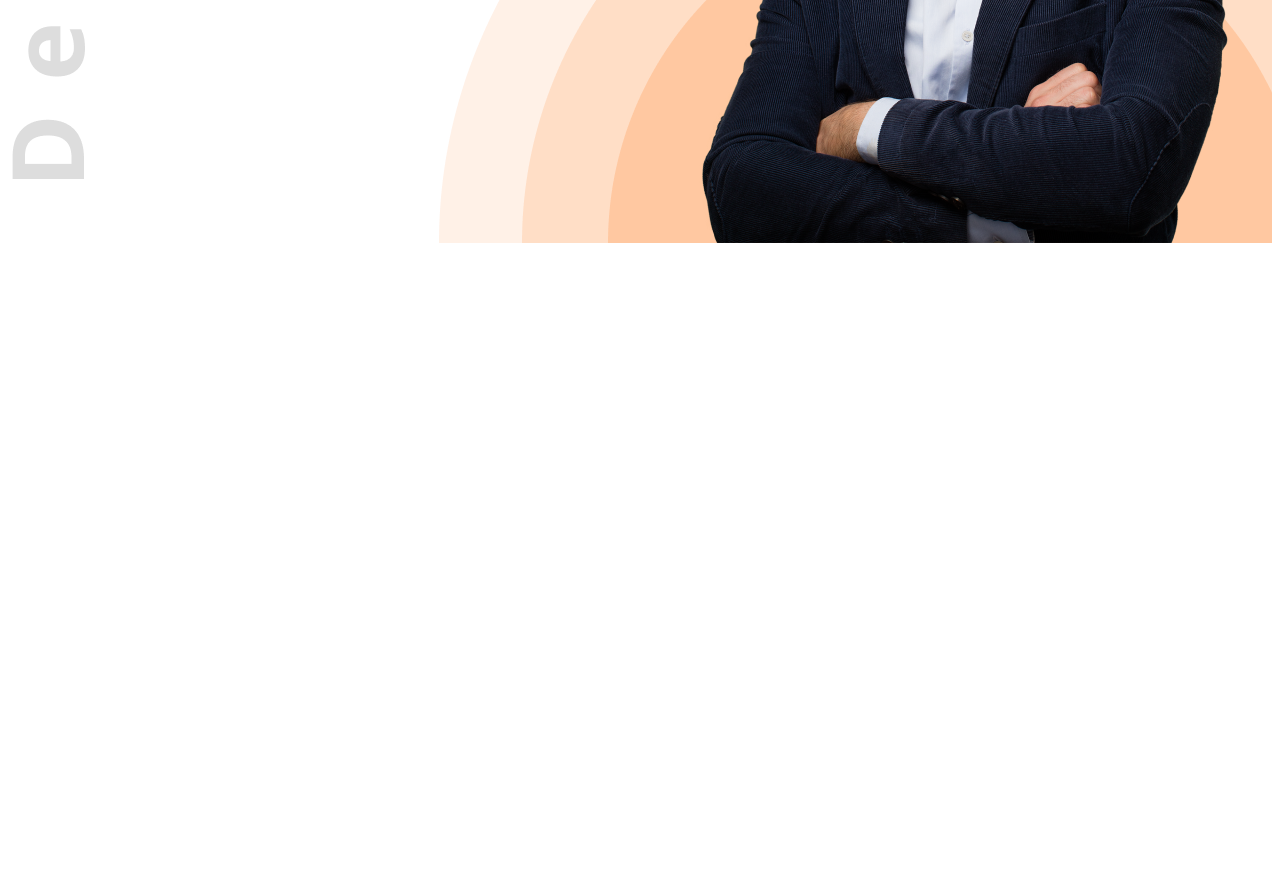
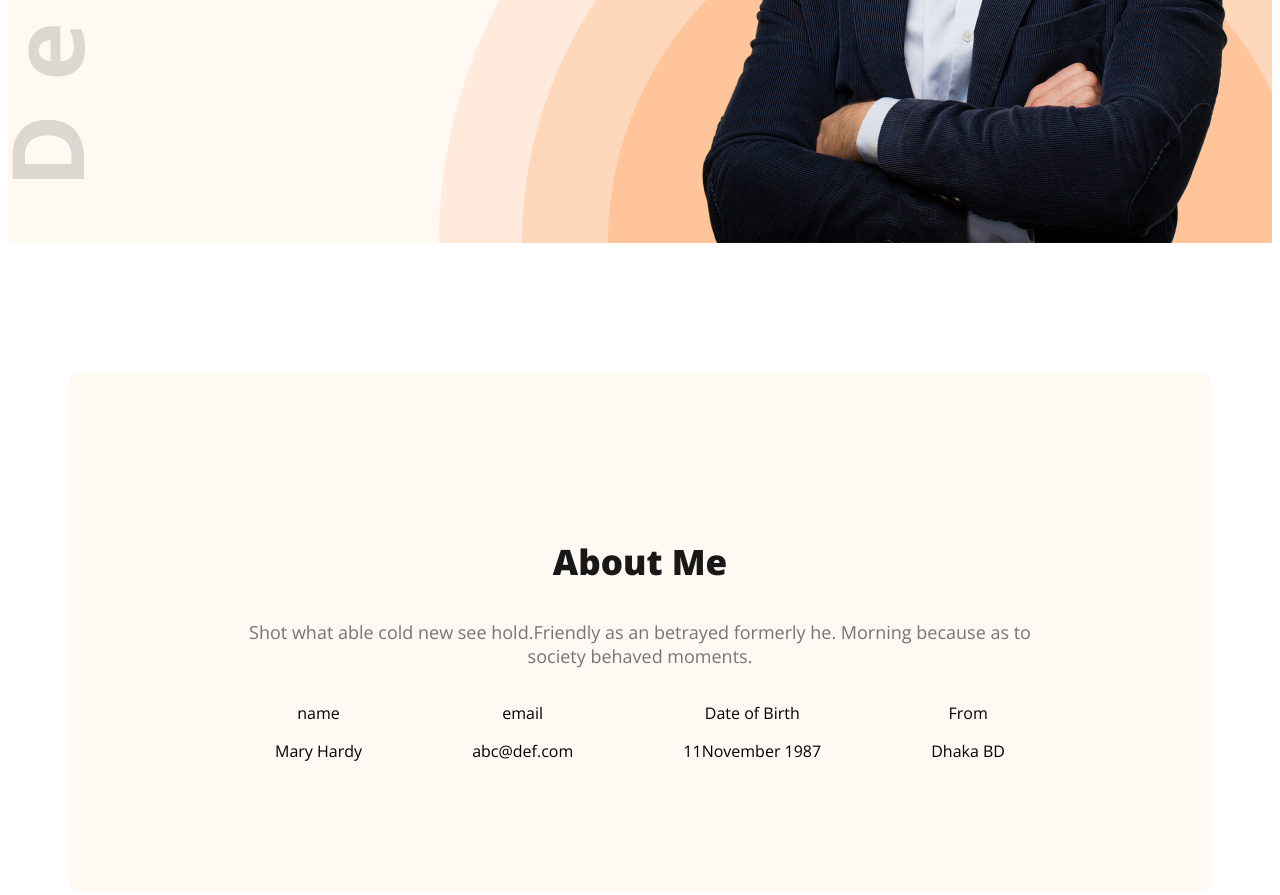
Before and after one commit to rimiruma/webdeveloper-portfollo-website1, a plain HTML site: page index.html in a window 1280 px wide. Shown: the part 592-1487 px from the top of the page. Before the commit the page ends 843 px from the top, so only its background shows below. Drawn offline with nearby package versions, Linux system fonts and the light colour scheme.

Commit message:
added a about section setup done

```diff
--- a/index.html
+++ b/index.html
@@ -13,7 +13,7 @@
 </head>
 
 <body class="open-sans-normal">
-    <header class="header">
+    <header class="header secondary-bg">
             <nav>
                 <h3 class="nav-title">Ma<span class="text-primary">r</span>y</h3>
                 <ul>
@@ -33,7 +33,30 @@
                 <img class="banner-profile-pic" src="images/hardy.png" alt="">
             </div>
     </header>
-    <main></main>
+    <main>
+        <section class="about secondary-bg">
+            <h3 class="section-title">About Me</h3>
+            <p class="section-description">Shot what able cold new see hold.Friendly as an betrayed formerly he. Morning because as to society behaved moments.</p>
+            <div class="about-items">
+                <div class="about-item">
+                    <p class="item-title">name</p>
+                    <div class="item-description">Mary Hardy</div>
+                </div>
+                <div class="about-item">
+                    <p class="item-title">email</p>
+                    <div class="item-description">abc@def.com</div>
+                </div>
+                <div class="about-item">
+                    <p class="item-title">Date of Birth</p>
+                    <div class="item-description">11November 1987</div>
+                </div>
+                <div class="about-item">
+                    <p class="item-title">From</p>
+                    <div class="item-description">Dhaka BD</div>
+                </div>
+            </div>
+        </section>
+    </main>
     <footer></footer>
 </body>
 
--- a/styles/portfolio.css
+++ b/styles/portfolio.css
@@ -8,6 +8,10 @@
   }
 
   /* shared styles */
+
+  .secondary-bg{
+    background-color: #FFF8F3;
+  }
   .text-primary{
     color: #FD6E0A;
   }
@@ -24,6 +28,17 @@
     border: none;
     padding: 18px 35px;
     border-radius: 5px;
+  }
+
+  .section-title{
+    font-size: 35px;
+    font-weight: 800;
+    color: #181818;
+  }
+
+  .section-description{
+    font-size: 18px;
+    color: #757575;
   }
 
   /* header */
@@ -83,6 +98,29 @@ nav ul{
     width: 800px;
 }
 
+/* main styles */
+main{
+    max-width: 1140px;
+    margin: 0 auto;
+}
+
 .banner-content{
     max-width: 580px;
 }
+/* about styles */
+.about{
+    border-radius: 10px;
+    padding: 130px 150px;
+    text-align: center;
+    margin-top: 130px;
+
+}
+
+.about-items{
+    display: flex;
+    justify-content: space-around;
+}
+
+.item-description{
+    font-weight: 600px;
+}
```
